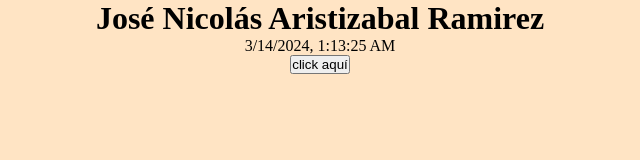
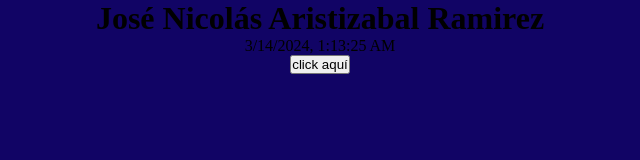
Before and after one commit to nicolas1996-ing/servicios-web-20241, a website: page index.html in a window 1280 px wide. Shown: the whole page, without its empty margins (320-960 px from the left). Drawn offline with Linux system fonts and the light colour scheme.

Commit message:
Background Change

```diff
--- a/style.css
+++ b/style.css
@@ -5,7 +5,7 @@
 }
 
 body {
-  background-color: bisque;
+  background-color: rgb(17, 4, 101);
 }
 
 .main {
```
